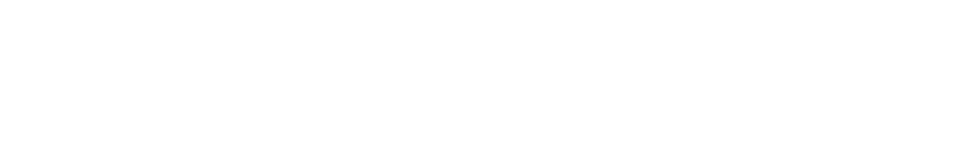
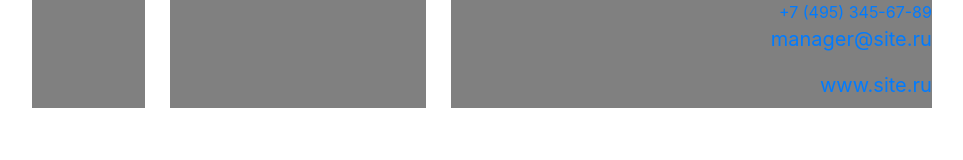
Before and after one commit to DaniilOleghovich/Testing_front, a website: page app/index.html in a window 1280 px wide. Shown: the whole page, without its empty margins (96-1059 px from the left). Drawn offline with nearby package versions, Linux system fonts and the light colour scheme.

Commit message:
images is added

```diff
--- a/app/index.html
+++ b/app/index.html
@@ -6,17 +6,36 @@
   <meta name="viewport" content="width=device-width; initial-scale=1.0">
   <title>Test Work</title>
   <link rel="stylesheet" href="css/style.css">
+  <link rel="stylesheet" href="https://stackpath.bootstrapcdn.com/bootstrap/4.1.2/css/bootstrap.min.css" integrity="sha384-Smlep5jCw/wG7hdkwQ/Z5nLIefveQRIY9nfy6xoR1uRYBtpZgI6339F5dgvm/e9B" crossorigin="anonymous">
+
 </head>
 
 <body>
 
+<section class="header">
+  <div class="header-inner">
+    <div class="header-logo"></div>
+    <div class="header-contact"></div>
+    <div class="header-info">
+      <a href="tel:+7 (495) 345-67-89">+7 (495) 345-67-89</a>
+      <a href="#"><p>manager@site.ru</p></a>
+      <a href="#"><p>www.site.ru</p></a>
+    </div>
+  </div>
+</section>
 
-  <script src="https://code.jquery.com/jquery-3.3.1.min.js" integrity="sha256-FgpCb/KJQlLNfOu91ta32o/NMZxltwRo8QtmkMRdAu8=" crossorigin="anonymous"></script>
-  <script src="https://ajax.googleapis.com/ajax/libs/jquery/3.3.1/jquery.min.js"></script>
-  <script type="text/javascript" src="https://code.jquery.com/jquery-3.3.1.js">
-  </script>
-  <script src="https://stackpath.bootstrapcdn.com/bootstrap/4.1.1/js/bootstrap.min.js" integrity="sha384-smHYKdLADwkXOn1EmN1qk/HfnUcbVRZyYmZ4qpPea6sjB/pTJ0euyQp0Mk8ck+5T" crossorigin="anonymous"></script>
-  <script src="https://stackpath.bootstrapcdn.com/bootstrap/4.1.1/js/bootstrap.bundle.min.js" integrity="sha384-u/bQvRA/1bobcXlcEYpsEdFVK/vJs3+T+nXLsBYJthmdBuavHvAW6UsmqO2Gd/F9" crossorigin="anonymous"></script>
+<section class="content"></section>
+
+<section class="footer"></section>
+
+
+
+
+
+
+  <script src="https://code.jquery.com/jquery-3.3.1.slim.min.js" integrity="sha384-q8i/X+965DzO0rT7abK41JStQIAqVgRVzpbzo5smXKp4YfRvH+8abtTE1Pi6jizo" crossorigin="anonymous"></script>
+<script src="https://cdnjs.cloudflare.com/ajax/libs/popper.js/1.14.3/umd/popper.min.js" integrity="sha384-ZMP7rVo3mIykV+2+9J3UJ46jBk0WLaUAdn689aCwoqbBJiSnjAK/l8WvCWPIPm49" crossorigin="anonymous"></script>
+<script src="https://stackpath.bootstrapcdn.com/bootstrap/4.1.2/js/bootstrap.min.js" integrity="sha384-o+RDsa0aLu++PJvFqy8fFScvbHFLtbvScb8AjopnFD+iEQ7wo/CG0xlczd+2O/em" crossorigin="anonymous"></script>
 
 </body>
 
--- a/app/scss/style.sass
+++ b/app/scss/style.sass
@@ -7,21 +7,42 @@
   padding: 0
 
 
-.main
+.header
   overflow: hidden
-  // background: #fff url(../images/third-bg.png) center top no-repeat
-  // background-size: 100% 450px
-  // margin-top: 2%
   // +breakpoint(867px)
   //   margin-top: 5%
   // +breakpoint(583px)
   //   margin-top: 12%
-  &-overlay
+  &-logo
+    width: 11%
+    // min-width: 122px
+    height: 108px
+    background: grey
+    margin-right: 25px
+  &-contact
+    width: 25%
+    // min-width: 280px
+    height: 108px
+    background: grey
+    margin-right: 25px
+  &-info
+    width: 47%
+    // min-width: 515px
+    height: 108px
+    background: grey
+    text-align: right
+    display: flex
+    flex-direction: column
+    a
+      text-decoration: none
+      p
+        font-size: 20px
+  &-inner
     width: 100%
-    max-width: 1920px
-    height: 500vh
+    max-width: 1024px
     margin: 0 auto
     overflow: hidden
+    display: flex
     // text-align: center
     // padding: 100px 0 310px
 
```
Also changed, not shown: app/css/style.css, app/images/1.jpg (added), app/images/13.jpg (added), app/images/6.jpg (added), app/images/7.jpg (added), app/images/LakeOfNoy.png (deleted), app/images/birds.png (deleted), app/images/cloud1.png (deleted), app/images/cloud2.png (deleted), app/images/cloud3.png (deleted), app/images/demons.png (deleted), app/images/moon1.png (deleted), app/images/moon2.png (deleted), app/images/moon3.png (deleted), 2 more files, 2 other files.
